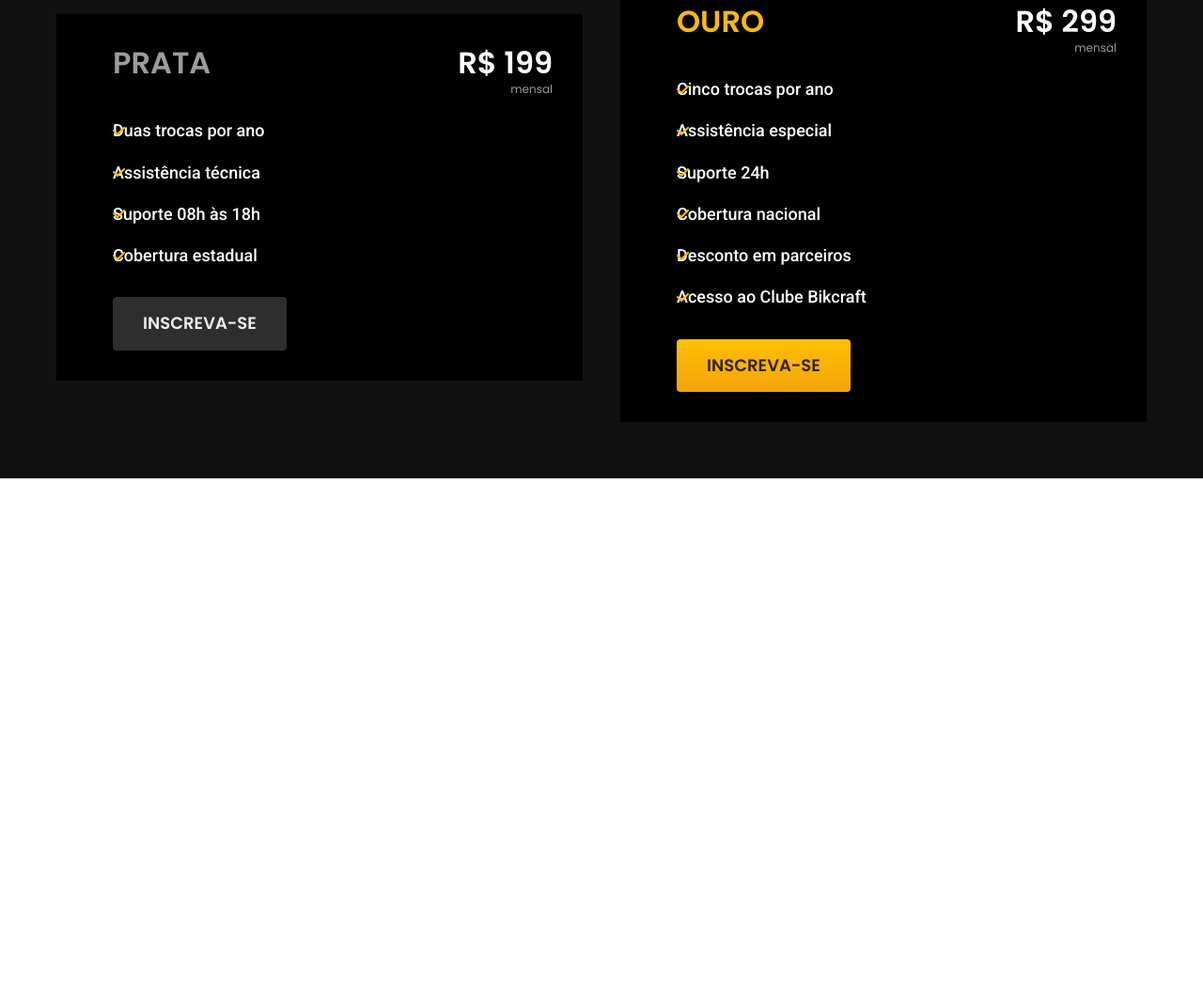
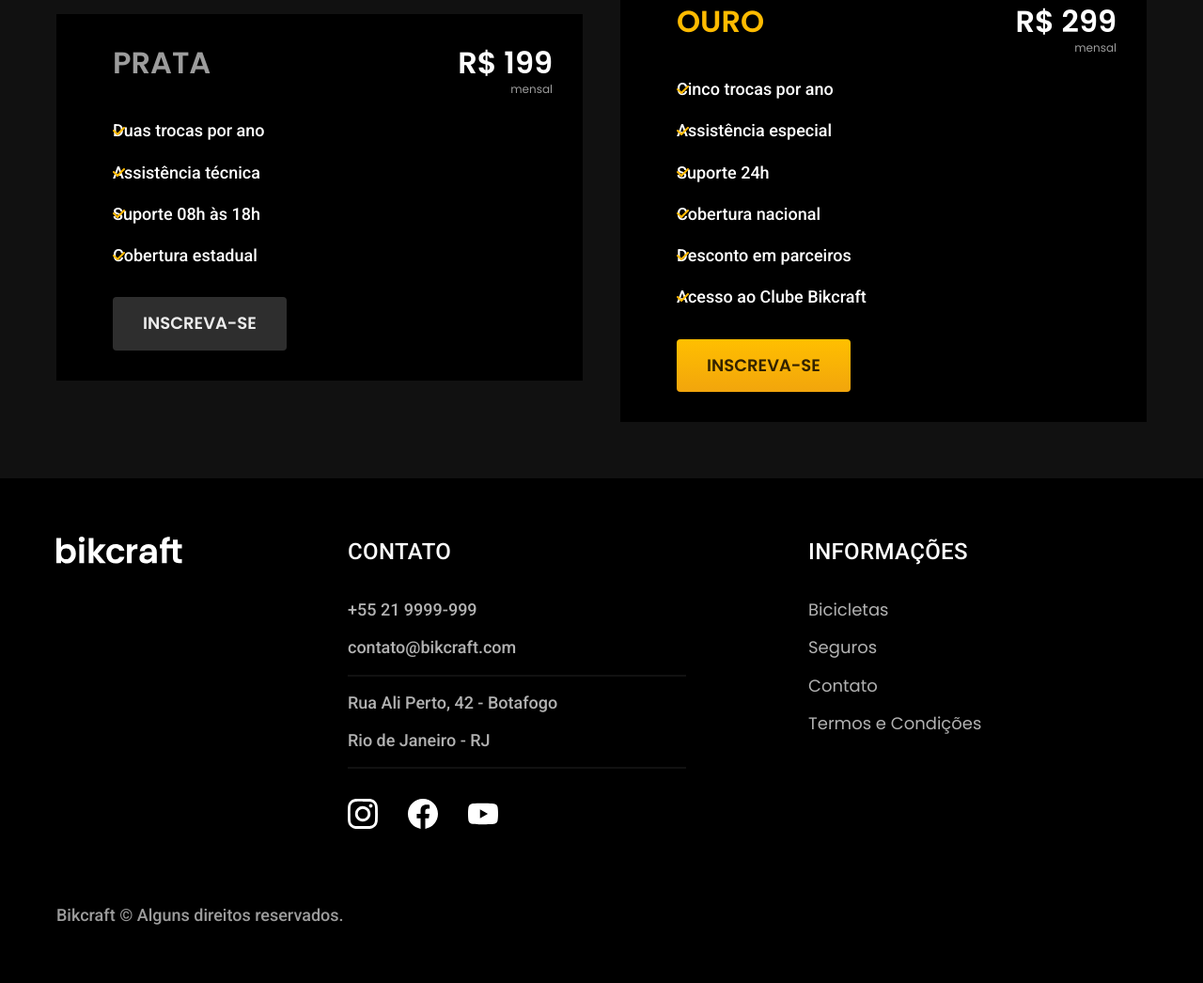
Before and after one commit to mjrpati/Bikecraft, a plain HTML site: page index.html in a window 1280 px wide. Shown: the part 3936-4982 px from the top of the page at 94% size. Before the commit the page ends 4445 px from the top, so only its background shows below. Drawn offline with Linux system fonts and the light colour scheme.

Commit message:
new commit

```diff
--- /dev/null
+++ b/global/footer.css
@@ -0,0 +1,66 @@
+.footer-bg{
+  background-color: var(--cor-12);
+}
+.footer{
+  display: grid;
+  grid-template-columns: 3fr 5fr 4fr;
+  gap: 40px;
+  padding-bottom: 60px;
+  padding-top: 60px;
+}
+
+.footer h3{
+  margin-bottom: 32px;
+}
+
+.footer-contato li:nth-child(even):after{
+  content: '';
+  display: block;
+  max-width: 360px;
+  height: 2px;
+  background: var(--cor-11);
+  margin-top: 16px;
+}
+
+.footer a:hover{
+  color: var(--cor-0);
+}
+
+.footer-contato ul{
+  margin-bottom: 32px;
+}
+.footer li{
+  margin-bottom: 16px;
+}
+
+.footer-redes{
+  display: flex;
+  gap: 32px;
+}
+
+.footer-copy{
+  grid-column: 1/-1;
+  margin-top: 40px;
+}
+
+@media (max-width: 800px){
+   .footer > img{
+    display: none;
+   }
+   .footer{
+    grid-template-columns: 1fr 1fr;
+   }
+}
+
+@media (max-width: 600px){
+  .footer > img{
+   display: none;
+  }
+  .footer{
+   grid-template-columns: 1fr;
+   gap: 60px;
+  }
+  .footer-copy{
+    margin-top: 0px;
+  }
+}
--- a/global/style.css
+++ b/global/style.css
@@ -9,3 +9,4 @@
 @import './home/parceiros.css';
 @import './home/depoimento.css';
 @import './seguros/seguros.css';
+@import './footer.css';
--- a/index.html
+++ b/index.html
@@ -162,6 +162,46 @@
 
 </section>
 
+<footer class="footer-bg">
+    <div class="footer container">
+    <img src="./bikcraft.svg" alt="Bikcraft">
+    <div class="footer-contato">
+      <h3 class="font-2-l-b cor-0">Contato</h3>
+      <ul class="font-2-m cor-5">
+        <li><a href="tel: +55219999999">+55 21 9999-999</a></li>
+        <li><a href="tel: +mailto:contato@bikcraft.com">contato@bikcraft.com</a></li>
+        <li>Rua Ali Perto, 42 - Botafogo</li>
+        <li>Rio de Janeiro - RJ</li>
+      </ul>
+      <div class="footer-redes">
+        <a href="./">
+          <img src="./img/redes/instagram.svg" alt="Instagram">
+        </a>
+        <a href="./">
+          <img src="./img/redes/facebook.svg" alt="Facebook">
+        </a>
+        <a href="./">
+          <img src="./img/redes/youtube.svg" alt="Youtube">
+        </a>
+      </div>
+    </div>
+    <div class="footer-informacoes">
+      <h3 class="font-2-l-b cor-0">Informações</h3>
+      <nav>
+        <ul class="font-1-m cor-5">
+          <li><a href="./bicicletas.html">Bicicletas</a></li>
+          <li><a href="./seguros.html">Seguros</a></li>
+          <li><a href="./contato.html">Contato</a></li>
+          <li><a href="./termos.html">Termos e Condições</a></li>
+        </ul>
+        </nav>
+
+    </div>
+    <p class="footer-copy font-2-m cor-6">Bikcraft © Alguns direitos reservados.</p>
+    </div>
+
+</footer>
+
 </body>
 
 </html>
```
Also changed, not shown: termos.html (added).
